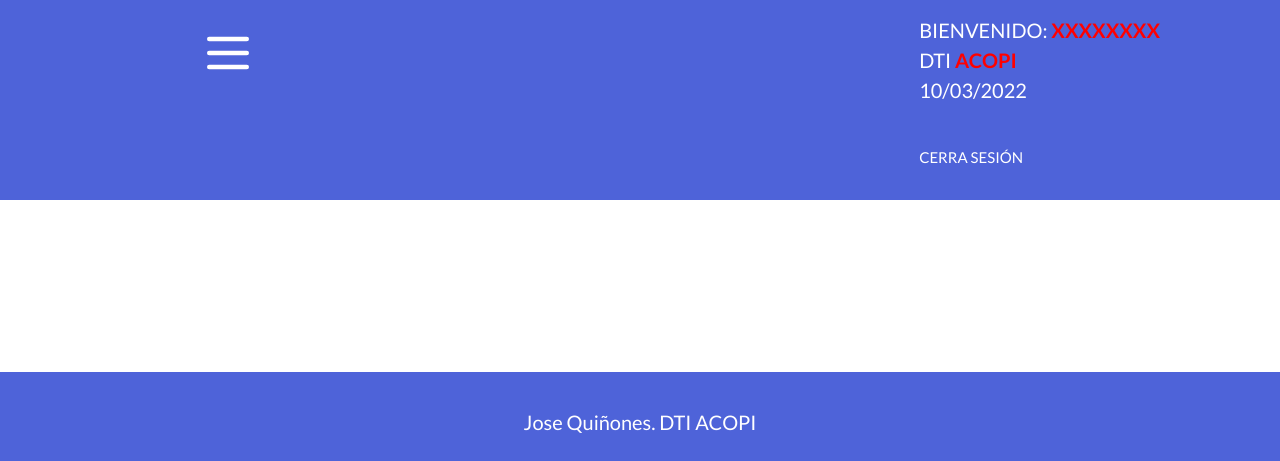
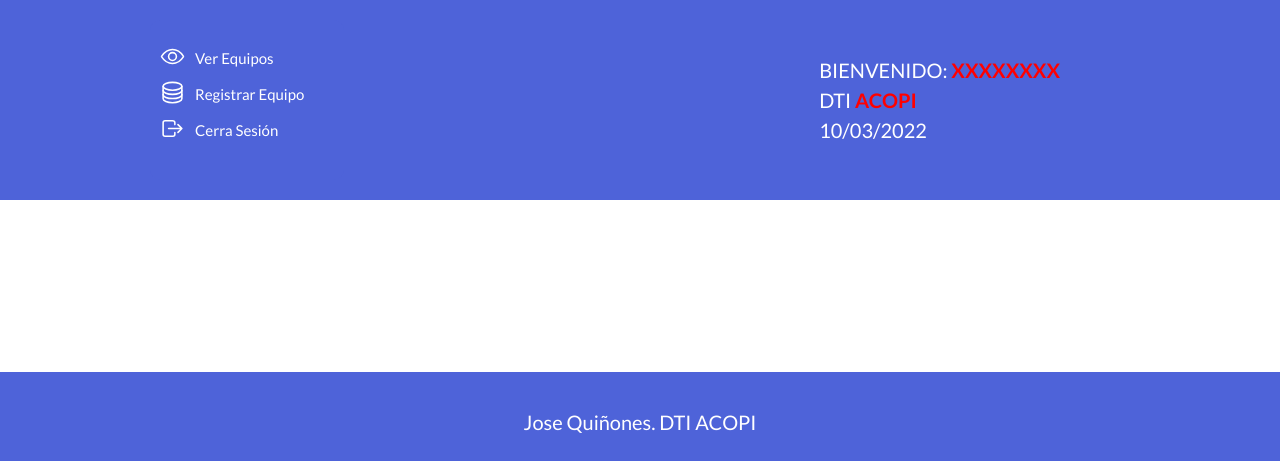
Before and after one commit to jduquinones/ProyectoINventario, a PHP site: page /base.php in a window 1280 px wide. Shown: the top 461 px of the page. Run offline with PHP 8.4, Linux system fonts and the light colour scheme.

Commit message:
cambios navegacion

```diff
--- a/includes/templates/footer.php
+++ b/includes/templates/footer.php
@@ -2,5 +2,7 @@
             <p class="parrafo-footer">Jose Quiñones. DTI ACOPI </p>
     </footer>
     <script src="src/js/app.js"></script>
+    <script type="module" src="https://unpkg.com/ionicons@5.5.2/dist/ionicons/ionicons.esm.js"></script>
+    <script nomodule src="https://unpkg.com/ionicons@5.5.2/dist/ionicons/ionicons.js"></script>
 </body>
 </html>
--- a/includes/templates/header.php
+++ b/includes/templates/header.php
@@ -10,24 +10,34 @@
 </head>
 <body>
     <header class="header">
-        <div class="menu-header">
-            <svg class="menu" xmlns="http://www.w3.org/2000/svg" class="icon icon-tabler icon-tabler-menu-2" width="56" height="56" viewBox="0 0 24 24" stroke-width="2" stroke="#ffffff" fill="none" stroke-linecap="round" stroke-linejoin="round">
-                <path stroke="none" d="M0 0h24v24H0z" fill="none"/>
-                <line x1="4" y1="6" x2="20" y2="6" />
-                <line x1="4" y1="12" x2="20" y2="12" />
-                <line x1="4" y1="18" x2="20" y2="18" />
-            </svg>
             <nav class="navegacion" >
-                <a href="index.php">Ver Registros de Equipos</a>
-                <a href="crearEquipo.php">Registrar Equipo</a>
+                <ul>
+                    <li class="lista activo">
+                        <a class="activa" href="index.php"> <!--index.php-->
+                            <span class="icono"><ion-icon name="eye-outline"></ion-icon></span>
+                            <span class="titulo">Ver Equipos</span>
+                        </a>
+                    </li>
+
+                    <li class="lista ">
+                        <a class="activa" href="crearEquipo.php"> <!--crearEquipo.php-->
+                            <span class="icono"><ion-icon name="server-outline"></ion-icon></span>
+                            <span class="titulo">Registrar Equipo</span>
+                        </a>
+                    </li>
+
+                    <li class="cerrar-sesion">
+                        <a href="">
+                            <span class="icono"><ion-icon name="log-out-outline"></ion-icon></span>
+                            <span class="titulo">Cerra Sesión</span>
+                        </a>
+                    </li>
+                    <div class="indicador"></div>
+                </ul>
             </nav>
-        </div>
         <div class="header__info">
             <p>Bienvenido: <span>xxxxxxxx</span></p>
             <p>Dti <span>Acopi</span></p>
             <p><?php echo $fecha = date('d/m/Y'); ?></p>
-            <div  class="cerrar-sesion">
-                 <a href="">Cerra Sesión</a>
-            </div>
         </div>
     </header>
--- a/src/js/app.js
+++ b/src/js/app.js
@@ -1,18 +1,18 @@
 document.addEventListener('DOMContentLoaded', function(){
-    menuheader();
+    // menuheader();
 
 });
 
 // Coloca una clase al dar clic en el menu, esto para hacer el efecto en el que aparace 'Registrar Equipo'
-function menuheader(){
-    menu = document.querySelector('.menu');
-    menu.addEventListener('click', desplegar);
+// function menuheader(){
+//     menu = document.querySelector('.menu');
+//     menu.addEventListener('click', desplegar);
 
-    function desplegar() {
-        const verclase = document.querySelector('.navegacion');
-        verclase.classList.toggle('mostrar');
-    }
-}
+//     function desplegar() {
+//         const verclase = document.querySelector('.navegacion');
+//         verclase.classList.toggle('mostrar');
+//     }
+// }
 
 // Funcion que me realiza un overlay
 function ampliarImagen(id){
@@ -42,3 +42,10 @@ function trae(){
     body.appendChild(div);
 
 }
+
+// const lista = document.querySelectorAll('.lista');
+// function navegacion() {
+//     lista.forEach((item) => item.classList.remove('activo'));
+//     this.classList.add('activo');
+// }
+// lista.forEach((item) => item.addEventListener('click', navegacion));
--- a/src/scss/base/_variables.scss
+++ b/src/scss/base/_variables.scss
@@ -14,6 +14,7 @@ $negroClaro: #212940;
 $gris: #5C6273;
 $negro: #000;
 $blanco: #fff;
+$naranja: #F25116;
 
 //Media Queris
 $telefono: 480px;
--- a/src/scss/layout/_header.scss
+++ b/src/scss/layout/_header.scss
@@ -4,6 +4,10 @@
     display: flex;
     justify-content: space-between;
     padding-right: 12rem;
+}
+.header .header__info {
+    margin: 5rem 10rem 0 0;
+
 }
 .header__info, p{
     margin-top: 1rem;
@@ -14,56 +18,60 @@
     line-height: 1;
     text-transform: uppercase;
 }
-.cerrar-sesion, a {
-    margin-top: 5rem;
+.header__info span {
+    font-weight: 700;
+    color: red;
+}
+
+.navegacion {
+    margin: 2rem 0 2rem 15rem;
+    background-color: $azulClaro;
+    border-radius: 1rem;
+    ul {
+        padding: 0;
+        width: auto;
+
+
+        li {
+            list-style: none;
+            display: block;
+            padding: .8rem 2rem 0 0;
+            line-height: 1;
+            a {
+                color: $blanco;
+                padding: 0 2rem 0 1rem;
+                text-decoration: none;
+                margin: 0;
+                display: flex;
+                align-items: center;
+                align-content: space-between;
+                border-top-right-radius: 1rem;
+                border-bottom-right-radius: 1rem;
+
+                &:hover {
+                    color: $azulClaro;
+                    background-color: $blanco;
+                }
+            }
+        }
+    }
+}
+.navegacion:hover  {
+    border: 2px solid $blanco;
+}
+a .titulo {
+    font-size: 1.5rem;
+    margin-left: 1rem;
+}
+a .icono {
+    font-size: 2.5rem;
+}
+.cerrar-sesion{
     color: $blanco;
     font-family: $fuente-principal;
     text-decoration: none;
     font-size: 1.5rem;
-    & a:hover {
+    &:hover {
         font-weight: 900;
     }
 }
-.menu-header{
-    margin: -2rem 0 0 20rem;
-    display: flex;
-    flex-direction: column;
-    align-items: flex-start;
-    justify-content: center;
-    &.menu-header:hover{
-        cursor: pointer;
-    }
-}
-.navegacion {
-    visibility: hidden;  // esta propiedad es igual a display: none solo que esta se puede animar
-    opacity: 0;
-    transition: visibility .3s ease-in-out, opacity 0.5s linear, height .5s linear;
-    height: auto;
-    text-align: left;
-    background-color: $blanco;
-    padding: 1rem 0;
-
-
-    a {
-        display: block;
-        margin: 0 0 0 1rem;
-        text-align: start;
-        color: $negro;
-        font-weight: 900;
-        padding: 0 3rem 0 1rem ;
-        &:hover {
-            background-color: $azulClaro;
-            color: $blanco;
-        }
-    }
-}
-
-.mostrar {
-    visibility: visible;
-    opacity: 1;
-    height: auto;
-}
-.header__info span {
-    font-weight: 700;
-    color: red;
-}
--- a/src/scss/layout/_index.scss
+++ b/src/scss/layout/_index.scss
@@ -67,7 +67,7 @@
     width: 5rem;
     height: 5rem;
     border-radius: 50%;
-    background-color: $gris;
+    background-color: $azulClaro;
     color: $negro;
     display: grid;
     place-items: center;
```
Also changed, not shown: build/css/app.css, build/js/bundle.min.js, 2 other files.
